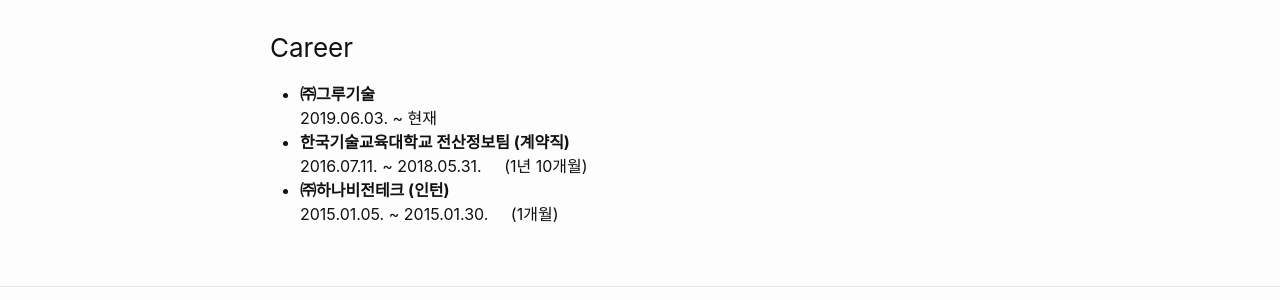
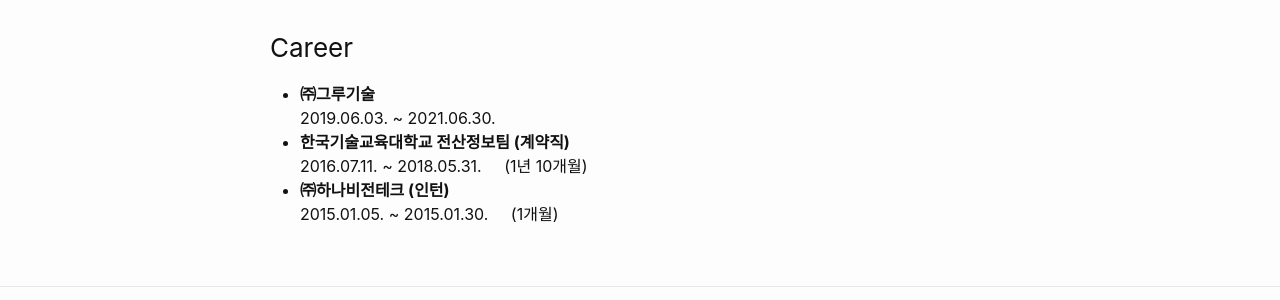
Before and after one commit to majortim/majortim.github.io, a Jekyll site: the page built from index.md, in a window 1280 px wide. Shown: the part 668-968 px from the top of the page. Built offline with Jekyll 4.4.1, drawn with Linux system fonts in a browser that asks for light colours.

Commit message:
이력 업데이트

```diff
--- a/index.md
+++ b/index.md
@@ -22,7 +22,7 @@ title: About
 
 ### Career
 * **㈜그루기술**\\
-2019.06.03. ~ 현재
+2019.06.03. ~ 2021.06.30.
 * **한국기술교육대학교 전산정보팀 (계약직)**\\
 2016.07.11. ~ 2018.05.31.
 	&nbsp;&nbsp;&nbsp;&nbsp;(1년 10개월)
```
